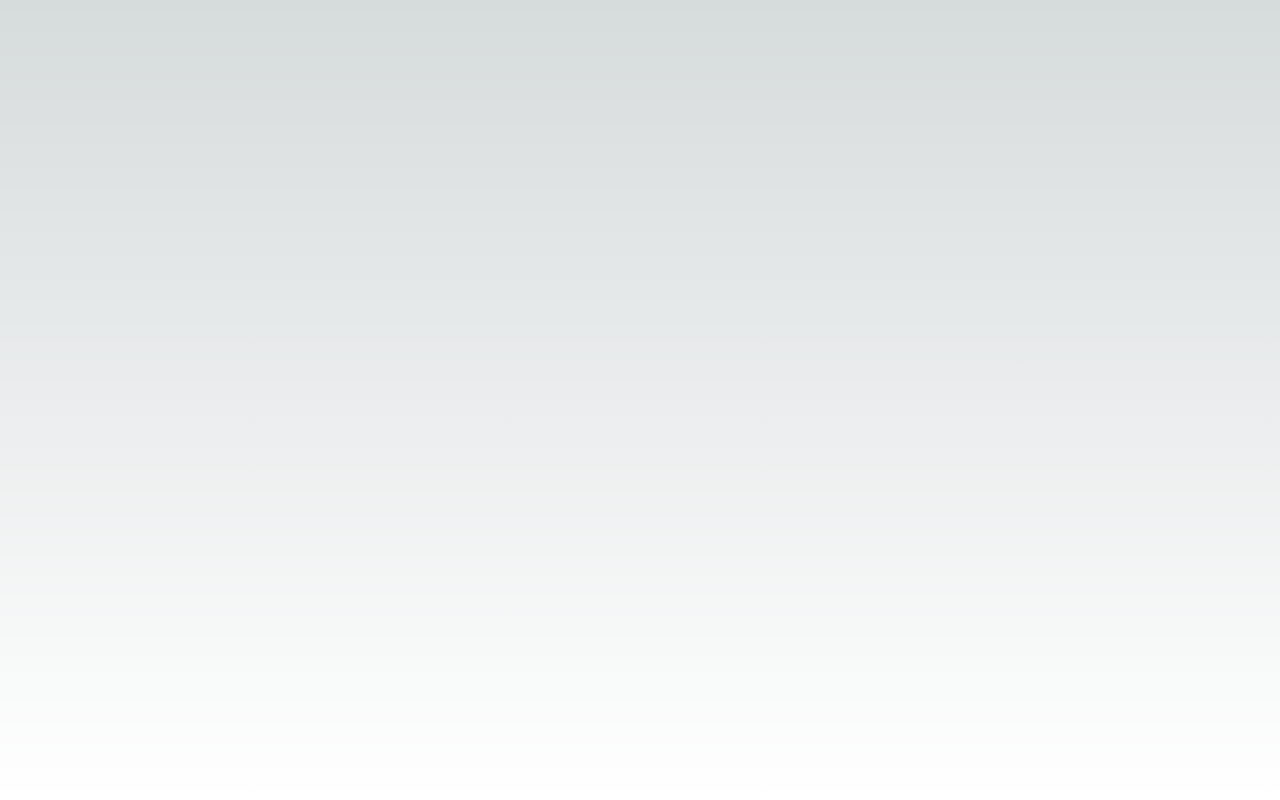
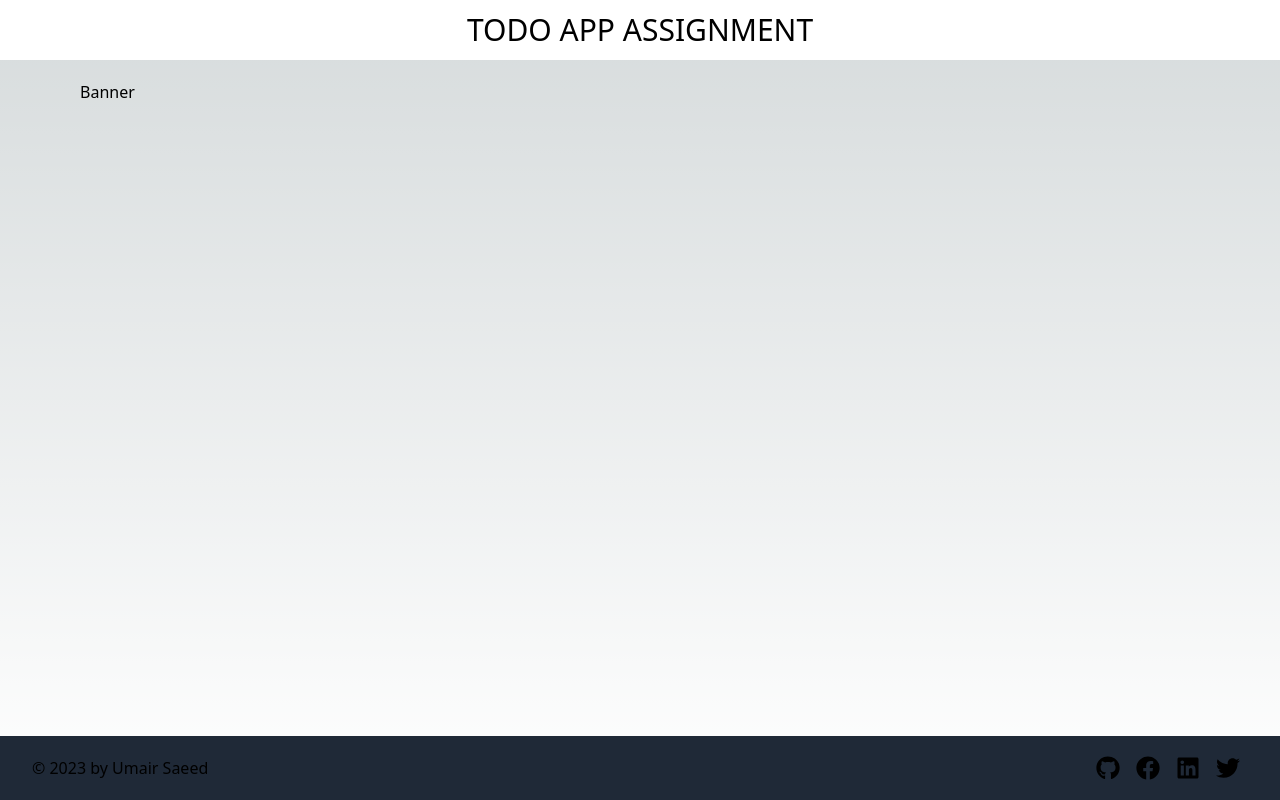
Before and after one commit to Umair2311/Next_Todo_App, a Next.js app: page / in a window 1280 px wide. Built offline with nearby package versions, Linux system fonts and the light colour scheme.

Commit message:
added tailwind and created local api for testing

```diff
--- a/package.json
+++ b/package.json
@@ -18,6 +18,12 @@
     "next": "13.1.2",
     "react": "18.2.0",
     "react-dom": "18.2.0",
+    "react-icons": "^4.7.1",
     "typescript": "4.9.4"
+  },
+  "devDependencies": {
+    "autoprefixer": "^10.4.13",
+    "postcss": "^8.4.21",
+    "tailwindcss": "^3.2.4"
   }
 }
--- /dev/null
+++ b/postcss.config.js
@@ -0,0 +1,6 @@
+module.exports = {
+  plugins: {
+    tailwindcss: {},
+    autoprefixer: {},
+  },
+}
--- /dev/null
+++ b/src/app/components/banner.tsx
@@ -0,0 +1,9 @@
+function Banner() {
+  return (
+    <div className="h-[calc(100vh-64px)]">
+      <div className="p-20 h-full">Banner</div>
+    </div>
+  )
+}
+
+export default Banner
--- /dev/null
+++ b/src/app/components/footer.tsx
@@ -0,0 +1,23 @@
+import { FaGithub, FaFacebook, FaLinkedin, FaTwitter } from "react-icons/fa"
+
+function footer() {
+  return (
+    <footer className="bg-gray-800 shrink-0 z-10">
+      <div className="mx-auto max-w-7xl px-2 sm:px-6 lg:px-8">
+        <div className="relative flex h-16 items-center justify-between">
+          <div className="flex items-center justify-center sm:items-stretch sm:justify-start">
+            &#169; 2023 by Umair Saeed
+          </div>
+          <div className="absolute inset-y-0 right-0 flex items-center pr-2 sm:static sm:inset-auto sm:ml-6 sm:pr-0">
+            <FaGithub className="text-2xl mx-2 cursor-pointer hover:text-blue-500" />
+            <FaFacebook className="text-2xl mx-2 cursor-pointer hover:text-blue-500" />
+            <FaLinkedin className="text-2xl mx-2 cursor-pointer hover:text-blue-500" />
+            <FaTwitter className="text-2xl mx-2 cursor-pointer hover:text-blue-500" />
+          </div>
+        </div>
+      </div>
+    </footer>
+  )
+}
+
+export default footer
--- /dev/null
+++ b/src/app/components/navbar.tsx
@@ -0,0 +1,13 @@
+function Navbar() {
+  return (
+    <>
+      <nav>
+        <div className="p-3 flex justify-center absolute w-full top-0 bg-white text-3xl text-black">
+          TODO APP ASSIGNMENT
+        </div>
+      </nav>
+    </>
+  )
+}
+
+export default Navbar
--- a/src/app/globals.css
+++ b/src/app/globals.css
@@ -1,3 +1,7 @@
+@tailwind base;
+@tailwind components;
+@tailwind utilities;
+
 :root {
   --max-width: 1100px;
   --border-radius: 12px;
--- a/src/app/head.tsx
+++ b/src/app/head.tsx
@@ -1,7 +1,7 @@
 export default function Head() {
   return (
     <>
-      <title>Create Next App</title>
+      <title>Todo App</title>
       <meta content="width=device-width, initial-scale=1" name="viewport" />
       <meta name="description" content="Generated by create next app" />
       <link rel="icon" href="/favicon.ico" />
--- a/src/app/page.tsx
+++ b/src/app/page.tsx
@@ -1,5 +1,13 @@
-import styles from "./page.module.css"
+import Navbar from "./components/navbar"
+import Footer from "./components/footer"
+import Banner from "./components/banner"
 
 export default function Home() {
-  return <main className={styles.main}></main>
+  return (
+    <main>
+      <Navbar />
+      <Banner />
+      <Footer />
+    </main>
+  )
 }
--- /dev/null
+++ b/src/pages/api/db.json
@@ -0,0 +1,64 @@
+{
+  "users": [
+    {
+      "id": 1,
+      "first-name": "Umair",
+      "last-name": "Saeed",
+      "email": "imumair.work@gmail.com"
+    },
+    {
+      "id": 2,
+      "first-name": "Muhammad",
+      "last-name": "Ahsan",
+      "email": "imahsan.work@gmail.com"
+    },
+    {
+      "id": 3,
+      "first-name": "Hifz-",
+      "last-name": "ur-Rehman",
+      "email": "imhifz.work@gmail.com"
+    },
+    {
+      "id": 4,
+      "first-name": "Tahseen",
+      "last-name": "Dar",
+      "email": "imtahseen.work@gmail.com"
+    },
+    {
+      "id": 5,
+      "first-name": "Farhan",
+      "last-name": "Khan",
+      "email": "imfarhan.work@gmail.com"
+    },
+    {
+      "id": 6,
+      "first-name": "Waleed",
+      "last-name": "butt",
+      "email": "imwaleed.work@gmail.com"
+    },
+    {
+      "id": 7,
+      "first-name": "Muhammad",
+      "last-name": "Rehman",
+      "email": "imrehman.work@gmail.com"
+    },
+    {
+      "id": 8,
+      "first-name": "Suleman",
+      "last-name": "Khan",
+      "email": "imsuleman.work@gmail.com"
+    },
+    {
+      "id": 9,
+      "first-name": "Muhammad",
+      "last-name": "Ali",
+      "email": "imali.work@gmail.com"
+    },
+    {
+      "id": 10,
+      "first-name": "Haroon",
+      "last-name": "Amjad",
+      "email": "imharoon.work@gmail.com"
+    }
+  ]
+}
--- /dev/null
+++ b/tailwind.config.js
@@ -0,0 +1,11 @@
+/** @type {import('tailwindcss').Config} */
+module.exports = {
+  content: [
+    "./src/pages/**/*.{js,ts,jsx,tsx}",
+    "./src/app/**/*.{js,ts,jsx,tsx}",
+  ],
+  theme: {
+    extend: {},
+  },
+  plugins: [],
+}
```
Also changed, not shown: 2 other files (tests, documents, lock files or other folders).
